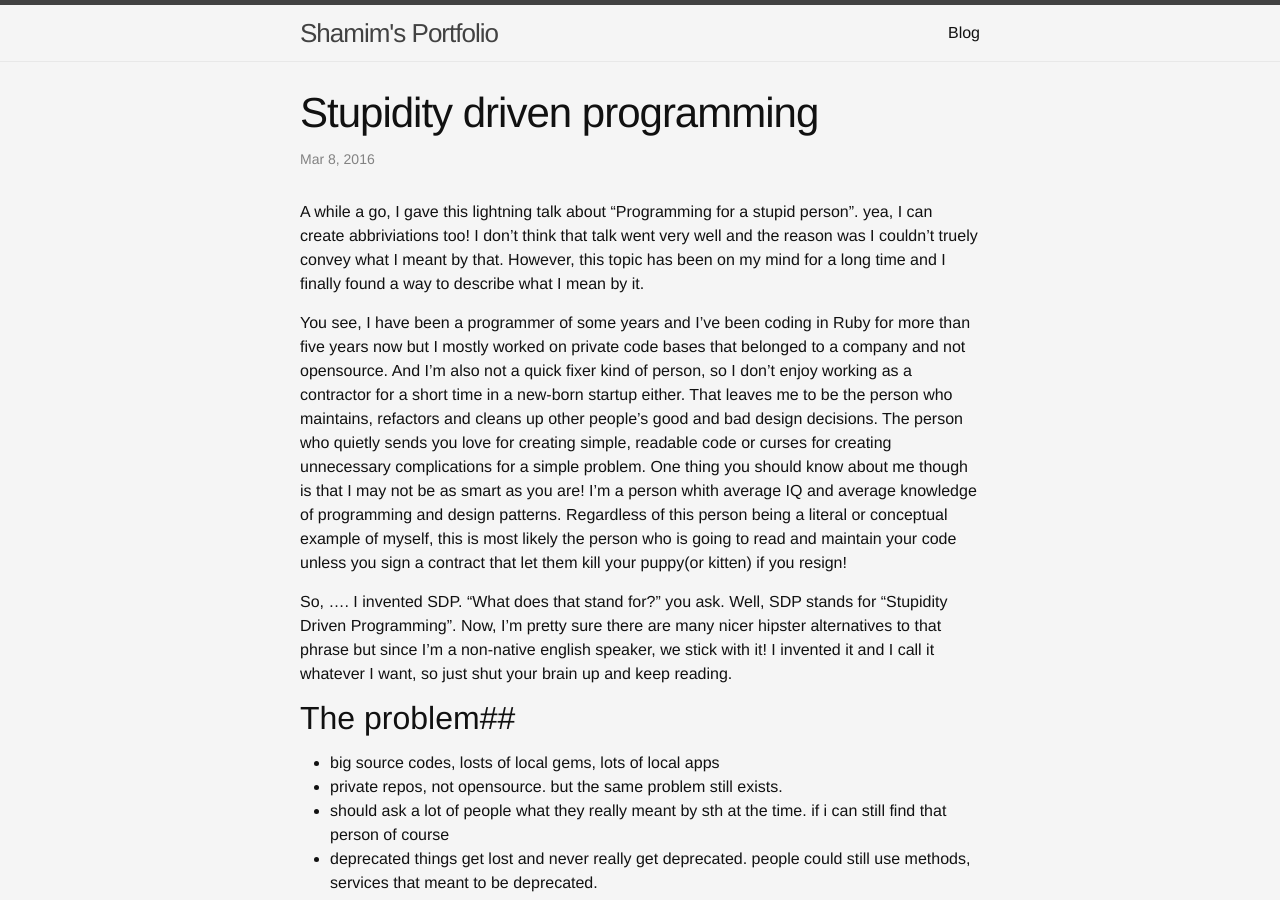
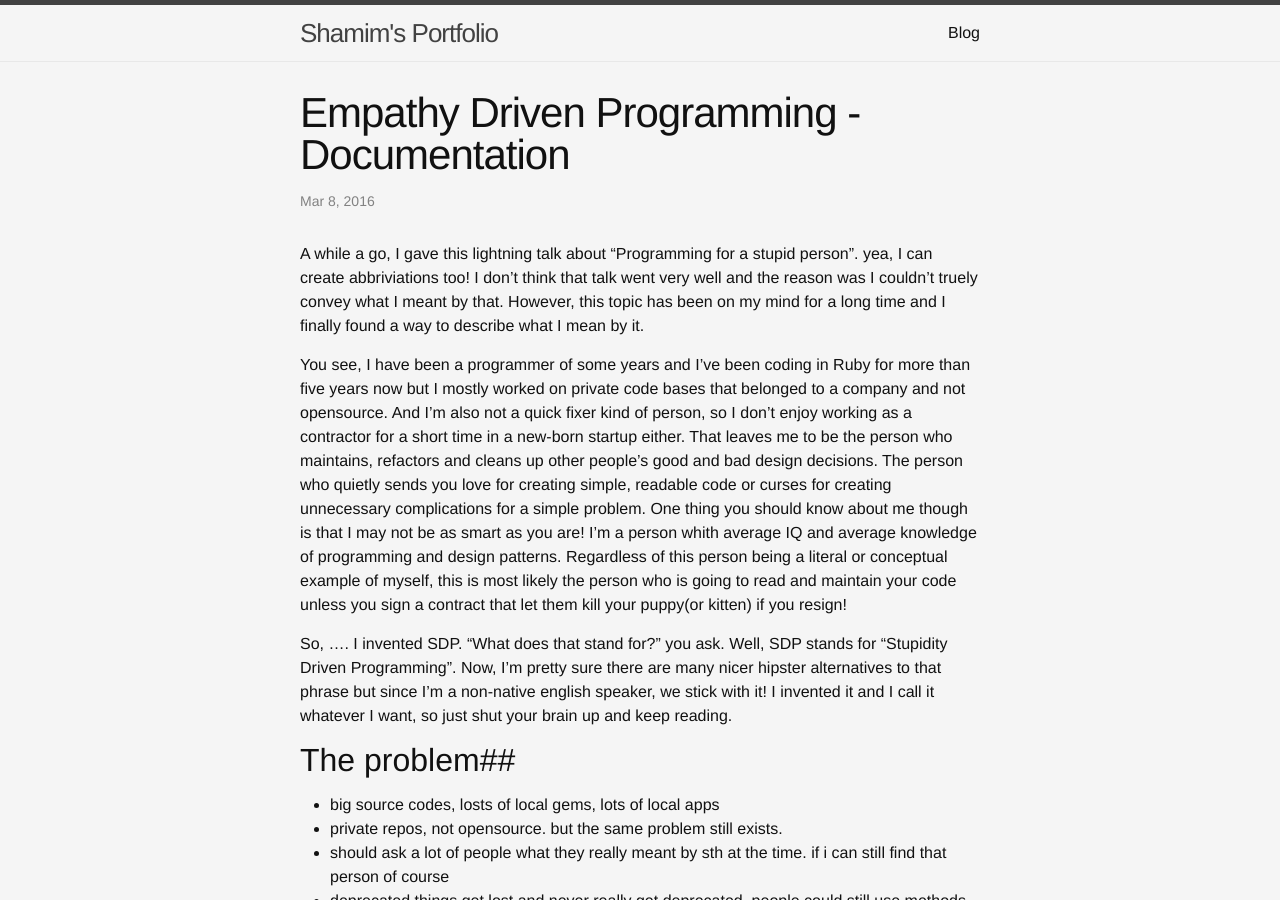
Before and after one commit to sjahandideh/sjahandideh.github.io, a Jekyll site: the page built from _posts/2016-03-08-edd-documentation.markdown, in a window 1280 px wide and 900 px high. Built offline with Jekyll 4.4.1, drawn with Linux system fonts in a browser that asks for light colours; Markdown is read by kramdown in place of the engine named in the settings.

```diff
--- a/_posts/2016-03-08-code-for-stupid.markdown
+++ b/_posts/2016-03-08-edd-documentation.markdown
@@ -1,6 +1,6 @@
 ---
 layout: post
-title: "Stupidity driven programming"
+title: "Empathy Driven Programming - Documentation"
 date:  "2016-03-08 00:00 UTC"
 tags: Documentation
 ---
```
